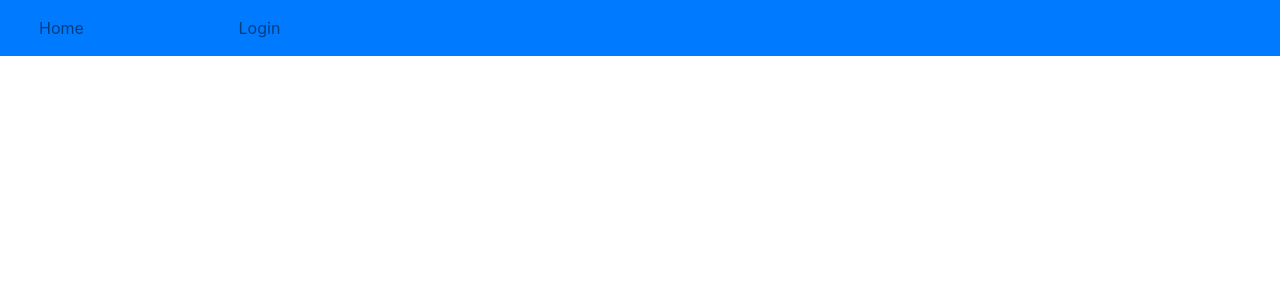
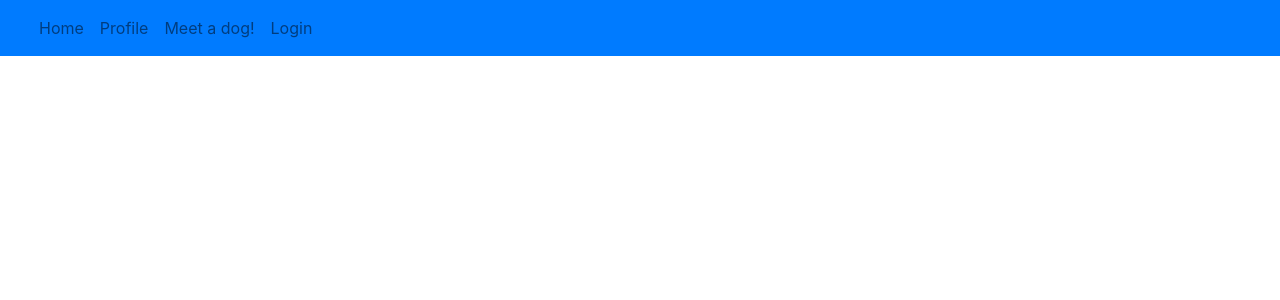
Before and after one commit to CirceLeo/tin-dogz, a React (Create React App) app in the folder tin-dogz/: page /matches in a window 1280 px wide. Shown: the top 300 px of the page. Built offline with nearby package versions, Linux system fonts and the light colour scheme.

Commit message:
syntax error fix

```diff
--- a/tin-dogz/src/Components/Universals/NavBar.js
+++ b/tin-dogz/src/Components/Universals/NavBar.js
@@ -9,10 +9,10 @@ function NavBar(props) {
                         <a href="/" className="nav-link">Home</a>
                     </li>
                     <li className="nav-item">
-                        <a  href="/me" cclassName="nav-link">Profile</a>
+                        <a  href="/me" className="nav-link">Profile</a>
                     </li>
                     <li className="nav-item">
-                        <a  href="/matches" cclassName="nav-link">Meet a dog!</a>
+                        <a  href="/matches" className="nav-link">Meet a dog!</a>
                     </li>
                     <li className="nav-item">
                         <a className="nav-link">Login</a>
```
